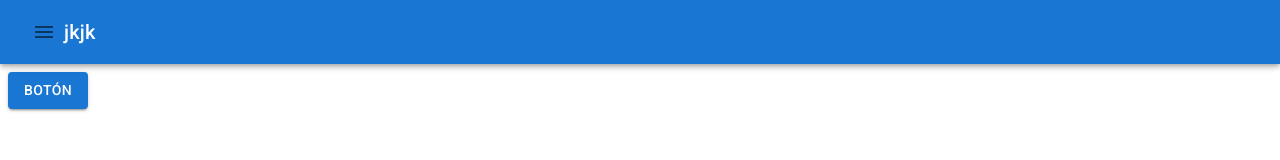
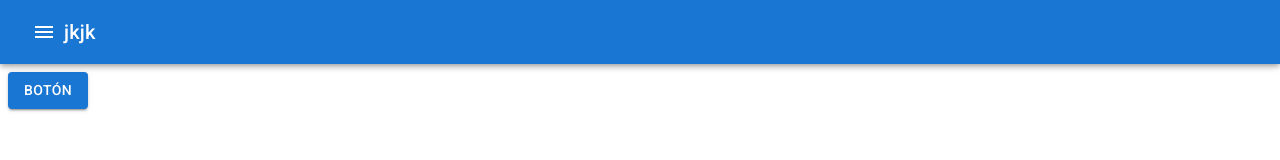
Before and after one commit to kuith/quiro2, a React (Create React App) app: page / in a window 1280 px wide. Shown: the top 160 px of the page. Built offline with nearby package versions, Linux system fonts and the light colour scheme.

Commit message:
nav bar 2

```diff
--- a/src/contenedores/contenedorNavbar.js
+++ b/src/contenedores/contenedorNavbar.js
@@ -8,7 +8,10 @@ import MenuIcon from '@mui/icons-material/Menu';
 import { IconButton } from '@mui/material';
 
 const useStyles = makeStyles(theme => ({
-  offset: theme.mixins.toolbar
+  offset: theme.mixins.toolbar,
+  menuButton: {
+    marginRight: theme.spacing(2),
+  }
 }))
 
 function ContenedorNavbar() {
@@ -17,7 +20,7 @@ function ContenedorNavbar() {
     <div>
       <AppBar position="fixed" color="primary">
         <Toolbar>
-          <IconButton>
+          <IconButton color="inherit" aria-label="menu" className={clases.menuButton}>
             <MenuIcon />
           </IconButton>
           <Typography variant="h6">
```
